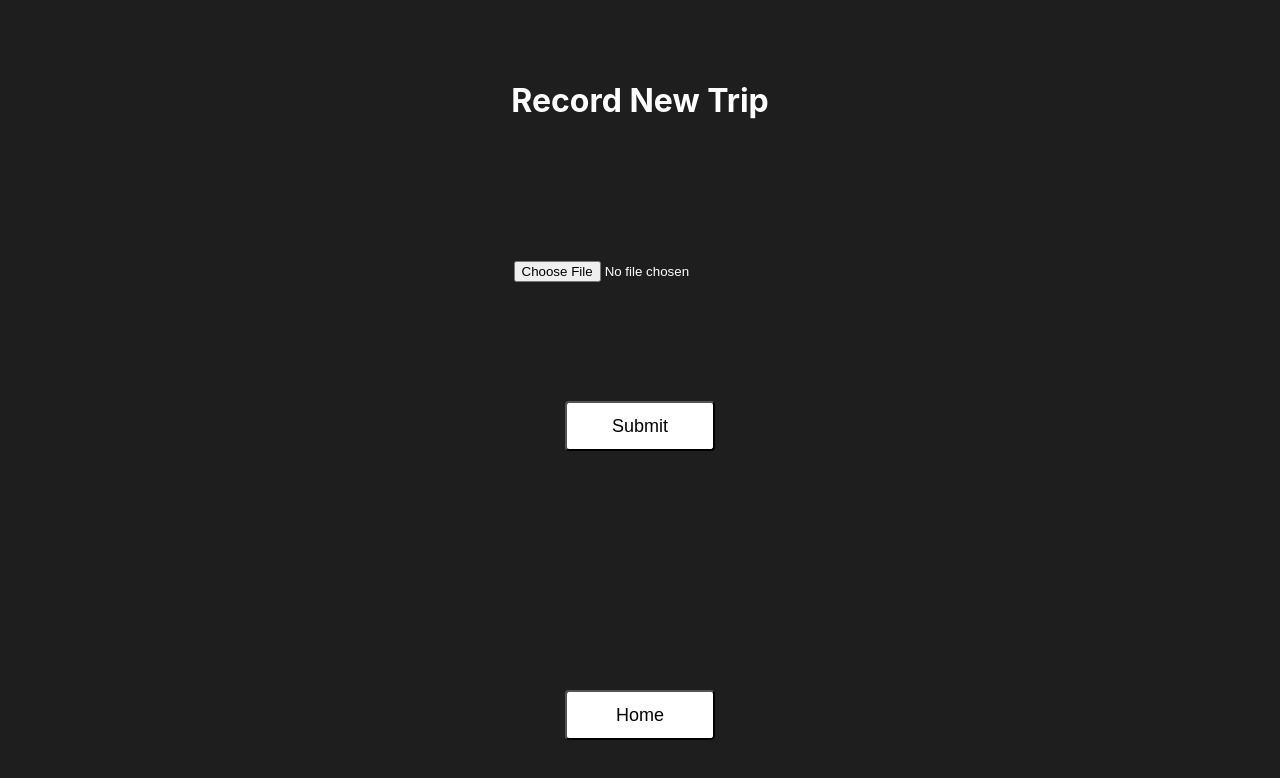
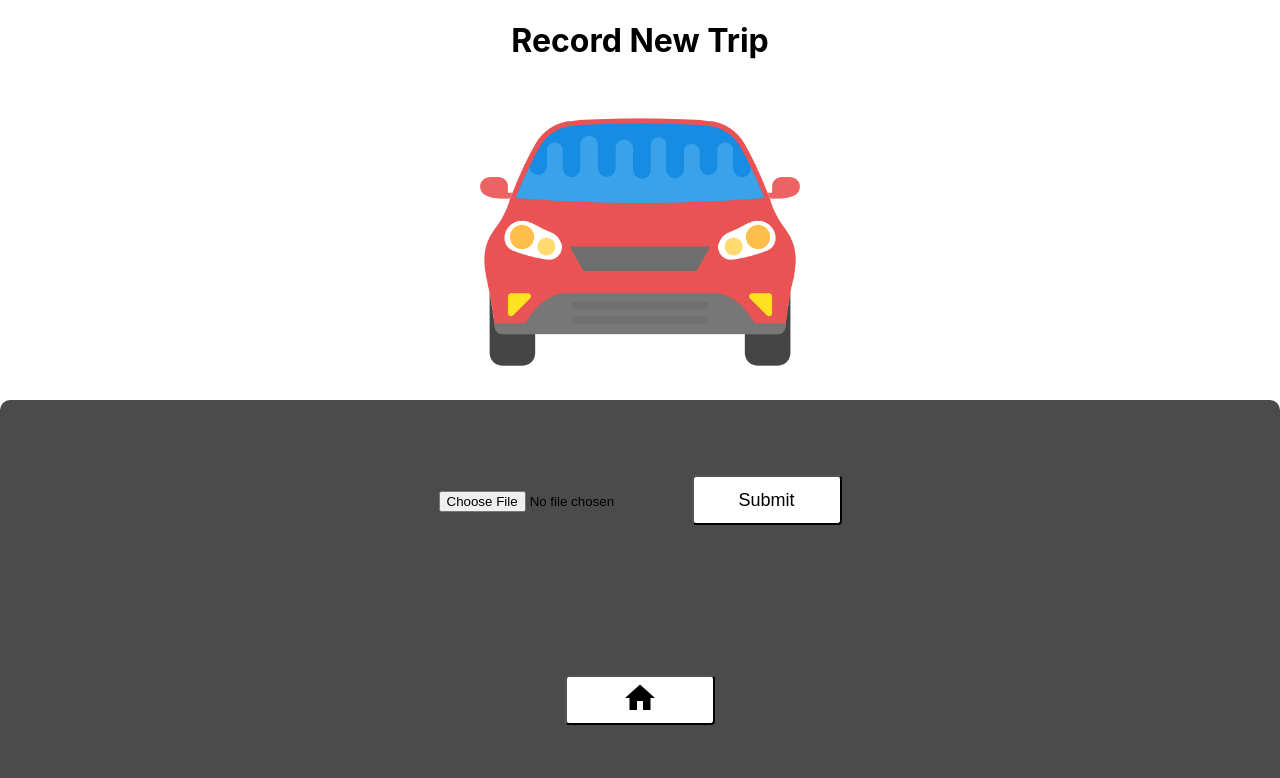
Before and after one commit to pm95/dashcam, a React (Create React App) app: page /new in a window 1280 px wide. Shown: the top 778 px of the page. Built offline with nearby package versions, Linux system fonts and the light colour scheme.

Commit message:
added idle, success and loading statuses to NewTrip.jsx

```diff
--- a/src/App.css
+++ b/src/App.css
@@ -1,8 +1,7 @@
 :root {
   --color-main: rgb(30, 30, 30);
   --color-main-a: rgb(30, 30, 30, 0.8);
-  --color-emphasis: rgba(154, 60, 168, 0.619);
-  --color-emphasis: var(--color-main);
+  --color-emphasis: rgb(132, 168, 135);
   --height-header: 10%;
   --height-footer: 5%;
 }
--- a/src/components/NewTrip.jsx
+++ b/src/components/NewTrip.jsx
@@ -1,6 +1,7 @@
 import React from "react";
 import { Link } from "react-router-dom";
-
+import carColored from "../assets/carColored.png";
+import home from "../assets/home.png";
 import "./styles/NewTrip.css";
 
 class NewTrip extends React.Component {
@@ -8,17 +9,18 @@ class NewTrip extends React.Component {
     super(props);
     this.state = { imageURL: "" };
     this.handleUploadImage = this.handleUploadImage.bind(this);
+    this.renderUpload = this.renderUpload.bind(this);
   }
 
   handleUploadImage(ev) {
+    this.setState({
+      imageURL: "loading"
+    });
+
     ev.preventDefault();
 
     const data = new FormData();
     data.append("file", this.uploadInput.files[0]);
-
-    this.setState({
-      imageURL: URL.createObjectURL(this.uploadInput.files[0])
-    });
 
     fetch("http://10.35.42.221:5000/api/submit", {
       method: "POST",
@@ -26,19 +28,23 @@ class NewTrip extends React.Component {
       body: data
     })
       .then(res => {
-        alert("trip video uploaded successfully");
+        console.log("success");
+        this.setState({
+          imageURL: "success"
+        });
       })
       .catch(err => {
-        alert("error when uploading your trip");
+        // alert("error when uploading your trip");
         console.error(err);
       });
   }
 
-  render() {
+  renderUpload() {
+    if (this.state.imageURL === "") {
       return (
+        <>
           <form onSubmit={this.handleUploadImage}>
             <div className="newtrip">
-          <h1>Record New Trip</h1>
               <input
                 id="file-upload"
                 ref={ref => {
@@ -52,18 +58,58 @@ class NewTrip extends React.Component {
               <button>Submit</button>
               <div>
                 {this.state.imageURL === "" ? null : (
-              <img
-                src={this.state.imageURL}
-                alt="vid"
-                className="trip-video-container"
-              />
+                  <p>Uploaded {this.state.imageURL}</p>
                 )}
               </div>
-          <Link to="/">
-            <button>Home</button>
-          </Link>
             </div>
           </form>
+          <Link to="/">
+            <button>
+              <img src={home}></img>
+            </button>
+          </Link>
+        </>
+      );
+    } else if (this.state.imageURL === "loading") {
+      return (
+        <>
+          <h1 style={{ color: "white" }}>
+            Uploading your video, please hang on ...
+          </h1>
+        </>
+      );
+    } else if (this.state.imageURL === "success") {
+      return (
+        <>
+          <h1 style={{ color: "white" }}>Video uploaded successfully</h1>
+          <button
+            onClick={() => {
+              this.setState({
+                imageURL: ""
+              });
+            }}
+          >
+            Upload new trip
+          </button>
+          <Link to="/">
+            <button>
+              <img src={home}></img>
+            </button>
+          </Link>
+        </>
+      );
+    }
+  }
+
+  render() {
+    return (
+      <div className="new-trip-container">
+        <div className="new-trip-top">
+          <h1>Record New Trip</h1>
+          <img src={carColored}></img>
+        </div>
+        <div className="new-trip-bottom">{this.renderUpload()}</div>
+      </div>
     );
   }
 }
--- a/src/components/styles/Main.css
+++ b/src/components/styles/Main.css
@@ -1,4 +1,3 @@
-/* MAIN VIEW */
 .main {
   display: flex;
   flex-direction: column;
@@ -17,3 +16,7 @@
   padding: 10px;
   border-radius: 50%;
 }
+
+.link-icon:hover {
+  background: var(--color-emphasis);
+}
--- a/src/components/styles/NewTrip.css
+++ b/src/components/styles/NewTrip.css
@@ -1,5 +1,33 @@
-/* NEW TRIP COMPONENT */
-.newtrip {
+.new-trip-container {
+  position: absolute;
+  height: 100%;
+  width: 100%;
+}
+
+.new-trip-top {
+  height: 50%;
+  display: flex;
+  flex-direction: column;
+  justify-content: space-around;
+  align-items: center;
+}
+
+.new-trip-top img {
+  height: 80%;
+}
+
+.new-trip-bottom {
+  background: var(--color-main-a);
+  height: 50%;
+  display: flex;
+  flex-direction: column;
+  justify-content: space-around;
+  align-items: center;
+  border-top-right-radius: 10px;
+  border-top-left-radius: 10px;
+}
+
+/* .newtrip {
   background-color: var(--color-main);
   color: white;
   position: absolute;
@@ -17,4 +45,4 @@
 .trip-video-container {
   max-width: 100vw;
   max-height: 100vh;
-}
+} */
```
Also changed, not shown: src/assets/carColored.png (added), src/assets/home.png (added). Lines whose indentation alone changed are shown as unchanged.
